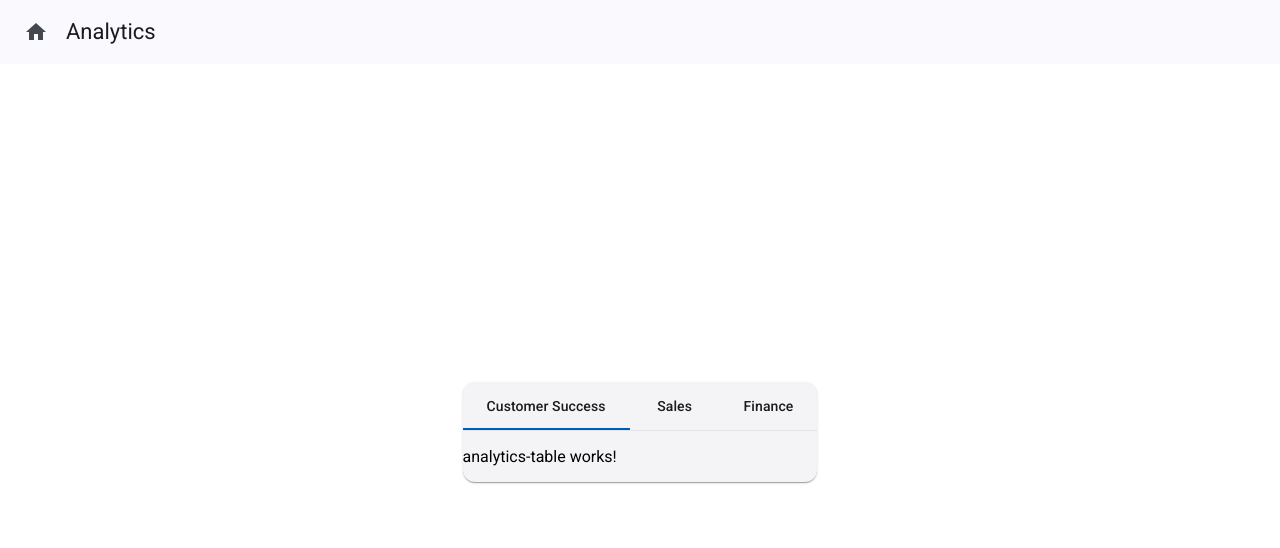
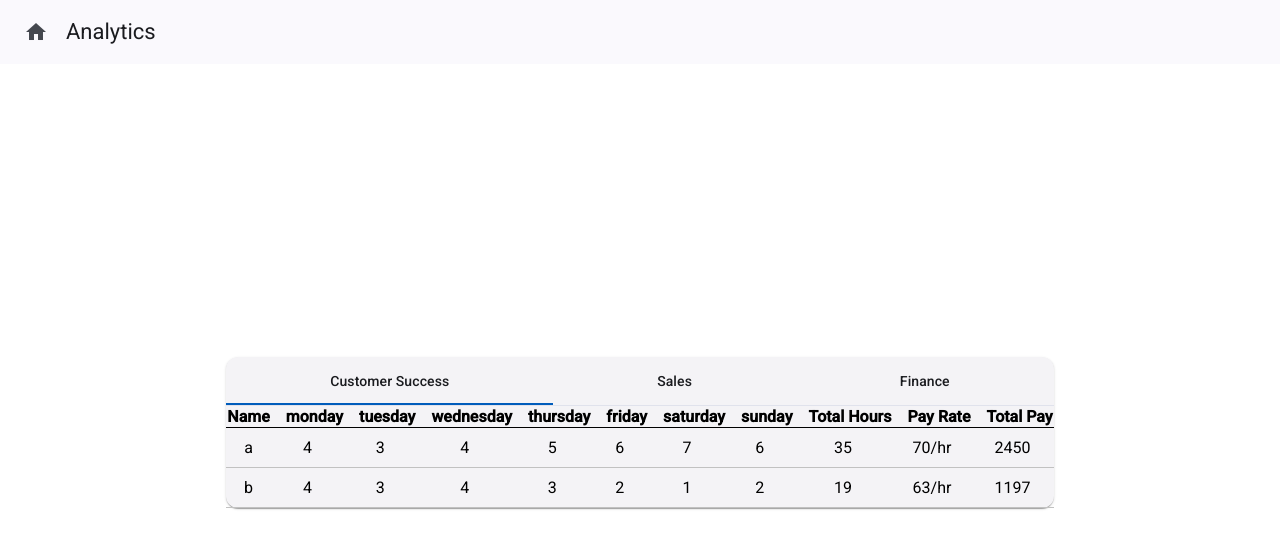
Before and after one commit to kagesite/hr-timesheet, an Angular app: page /analytics in a window 1280 px wide. Shown: the top 548 px of the page. Built offline with nearby package versions, Linux system fonts and the light colour scheme.

Commit message:
Completed pt2 nested table creation. App is working better than my last attempt

```diff
--- a/src/app/components/analytics-table/analytics-table.component.html
+++ b/src/app/components/analytics-table/analytics-table.component.html
@@ -1 +1,21 @@
-<p>analytics-table works!</p>
+<div>
+    <table>
+        <thead>
+            <th>Name</th>
+            <th *ngFor="let day of weekdays">{{day}}</th>
+            <th>Total Hours</th>
+            <th>Pay Rate</th>
+            <th>Total Pay</th>
+        </thead>
+
+        <tbody>
+            <tr *ngFor="let employee of employees; let i = index">
+                <td>{{employee.name}}</td>
+                <td *ngFor="let day of weekdays">{{employee[day]}}</td>
+                <td class="total-cell">{{getTotalHours(employee)}}</td>
+                <td>{{employee.payRate}}/hr</td>
+                <td>{{employee.payRate * getTotalHours(employee)}}</td>
+            </tr>
+        </tbody>
+    </table>
+</div>
--- a/src/app/components/analytics-table/analytics-table.component.ts
+++ b/src/app/components/analytics-table/analytics-table.component.ts
@@ -1,4 +1,4 @@
-import { Component, OnInit } from '@angular/core';
+import { Component, Input, OnInit } from '@angular/core';
 import { Employee } from '../../interfaces/employee';
 
 @Component({
@@ -8,6 +8,9 @@
     styleUrl: './analytics-table.component.scss'
 })
 export class AnalyticsTableComponent implements OnInit {
+    @Input()
+    departmentId: string | undefined;
+
     weekdays: string[] = ['monday', 'tuesday', 'wednesday', 'thursday', 'friday', 'saturday', 'sunday'];
     employees: Employee[] = [];
     employeeData: Employee[] = [
@@ -66,7 +69,13 @@
     ];
 
     ngOnInit(): void {
-
+        this.employees = this.employeeData.filter(employee => employee.departmentId === this.departmentId)
     }
 
+    getTotalHours(employee: Employee): number {
+        return employee.monday + employee.tuesday + employee.wednesday
+            + employee.thursday + employee.friday + employee.saturday + employee.sunday
+    }
+
+
 }
--- a/src/app/components/analytics/analytics.component.html
+++ b/src/app/components/analytics/analytics.component.html
@@ -2,13 +2,13 @@
     <mat-card>
         <mat-tab-group mat-align-tabs="center">
             <mat-tab label="Customer Success">
-                <app-analytics-table></app-analytics-table>
+                <app-analytics-table [departmentId]="'1'"></app-analytics-table>
             </mat-tab>
             <mat-tab label="Sales">
-                <app-analytics-table></app-analytics-table>
+                <app-analytics-table [departmentId]="'2'"></app-analytics-table>
             </mat-tab>
             <mat-tab label="Finance">
-                <app-analytics-table></app-analytics-table>
+                <app-analytics-table departmentId="3"></app-analytics-table>
             </mat-tab>
         </mat-tab-group>
     </mat-card>
```
